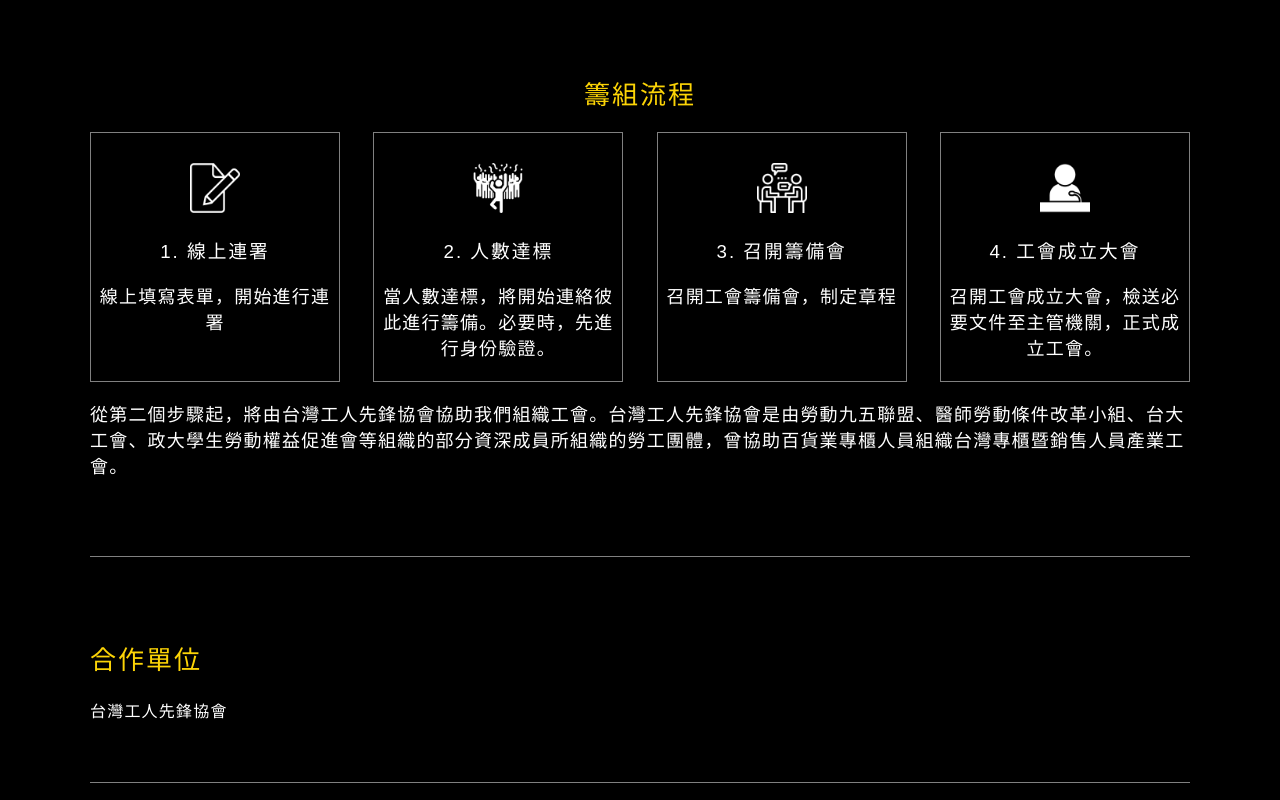
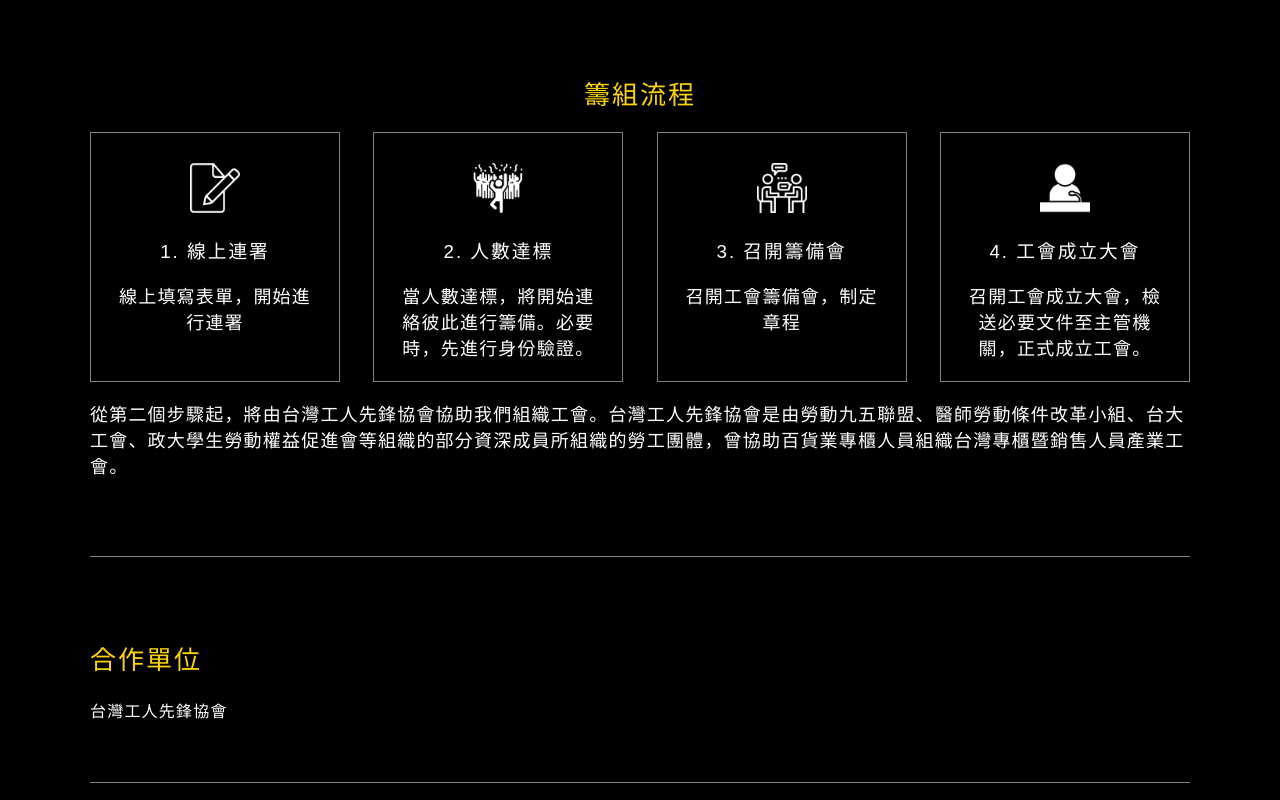
Before and after one commit to goodjoblife/LaborUnion, a React (Create React App) app: page / in a window 1280 px wide. Shown: the part 1980-2780 px from the top of the page. Built offline with nearby package versions, Linux system fonts and the light colour scheme.

Commit message:
change Rectangle css style

```diff
--- a/src/components/Rectangle.jsx
+++ b/src/components/Rectangle.jsx
@@ -7,7 +7,15 @@ const StyledRectangle = styled.div`
     box-sizing: border-box;
     width: 250px;
     height: 250px;
-    padding-top: 30px;
+    padding: 30px 20px;
+
+    &:hover {
+        background-color: #FCD406;
+        border-color: black;
+        color: black;
+        cursor: pointer;
+    }
+
     .rec-icon {
         width: 50px;
         height: 50px;
```
